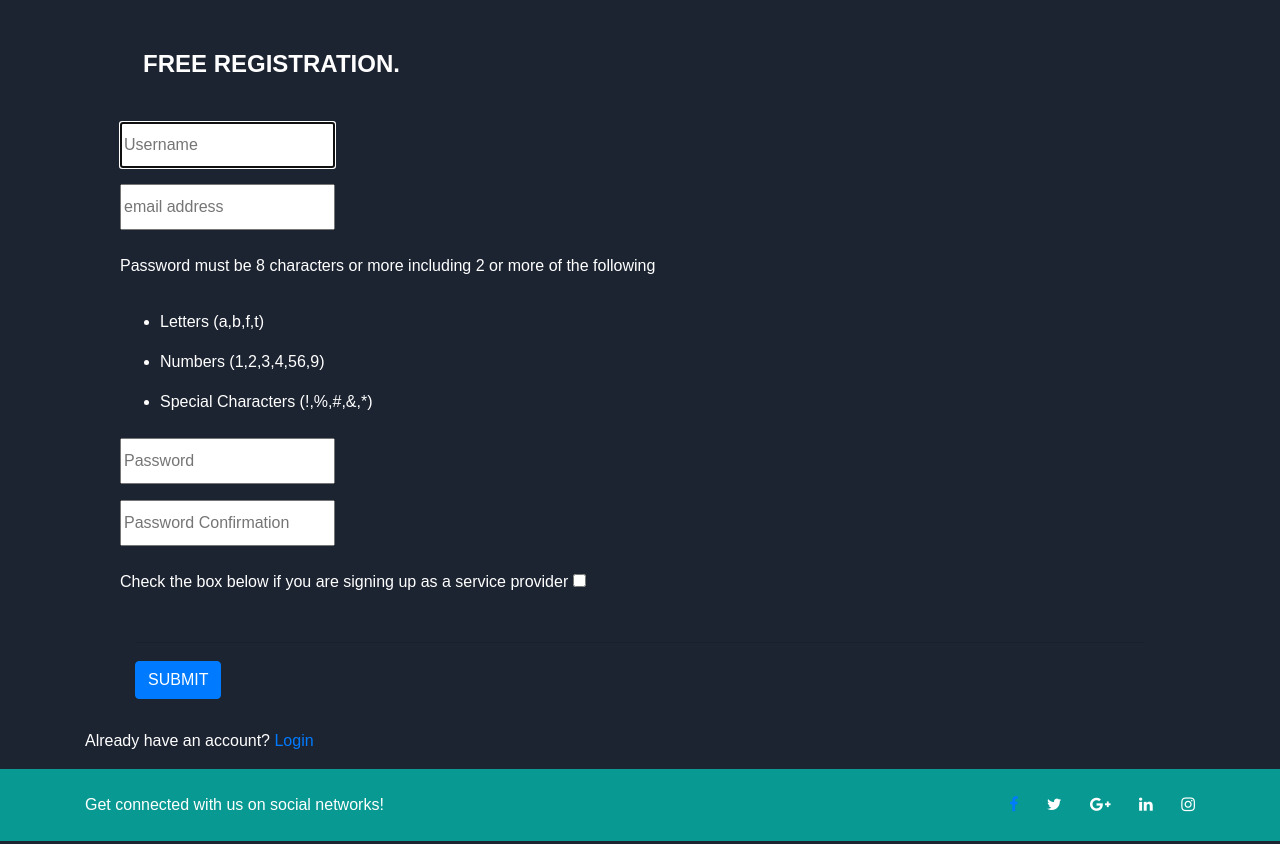
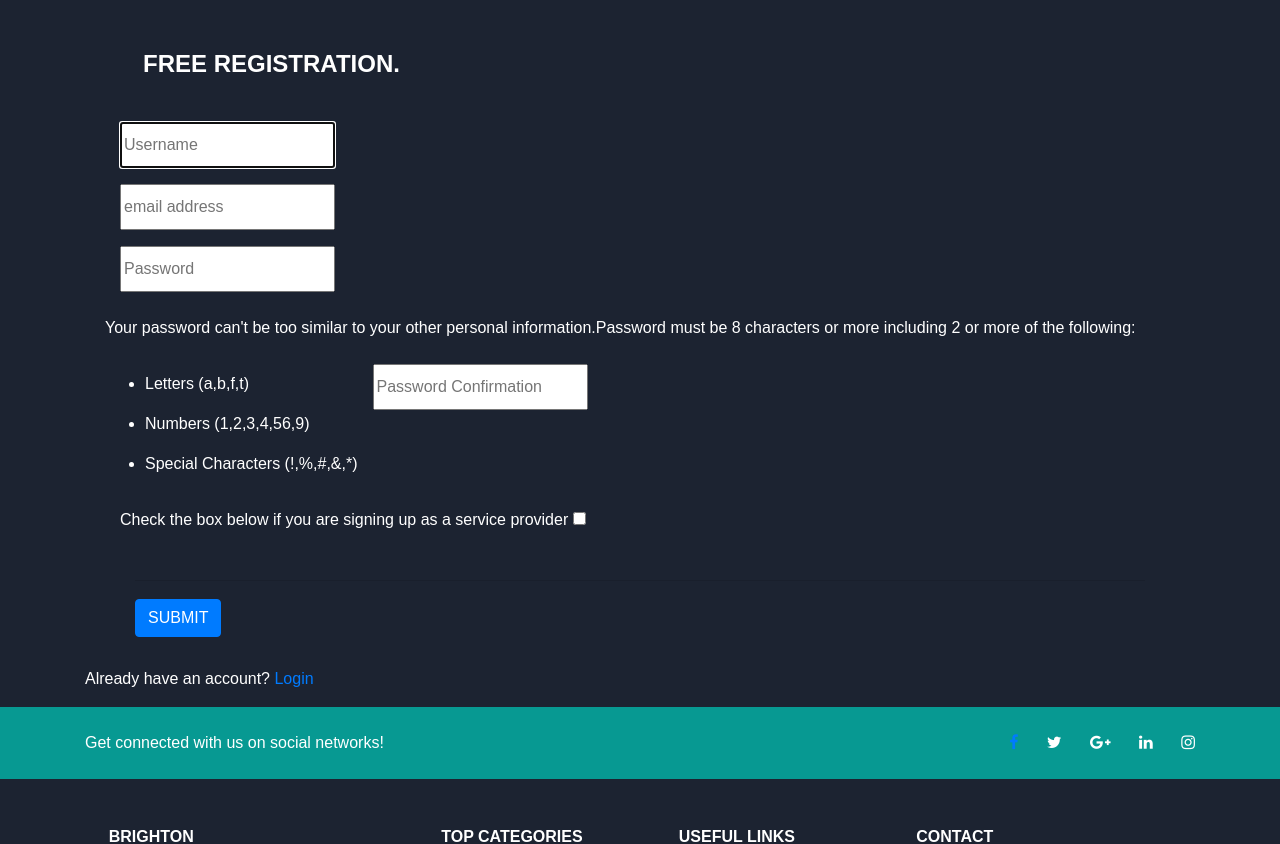
Before and after one commit to TMCreme/brightonplacebackend, a Django app: page /home/signup/ in a window 1280 px wide. Shown: the part 56-900 px from the top of the page. Run offline with Django 3.2, Linux system fonts and the light colour scheme; data that the repository does not hold is empty; some libraries are stand-ins or nearby versions.

Commit message:
changed reg_form

```diff
--- a/home/templates/home/reg_form.html
+++ b/home/templates/home/reg_form.html
@@ -29,18 +29,20 @@
                     </div>
                 </div>
                 <div class="col-sm-12">
-					<p>Password must be 8 characters or more including 2 or more of the following</p>
-					<ul>
-						<li>Letters (a,b,f,t)</li>
-						<li>Numbers (1,2,3,4,56,9)</li>
-						<li>Special Characters (!,%,#,&,*)</li>
-					</ul>
+
                     <div class="form-group floating-label">
                         <!--label for="regular2">Password</label-->
                         {{ form.password1 | add_class:"css_class" | attr:"placeholder:Password" }}
 
                     </div>
                 </div>
+				<p>Your password can't be too similar to your other personal information.<p>
+					<p>Password must be 8 characters or more including 2 or more of the following:</p>
+					<ul>
+						<li>Letters (a,b,f,t)</li>
+						<li>Numbers (1,2,3,4,56,9)</li>
+						<li>Special Characters (!,%,#,&,*)</li>
+					</ul>
                 <div class="col-sm-6">
                     <div class="form-group floating-label">
                         <!--label for="regular2">Password Confirmation</label-->
```
